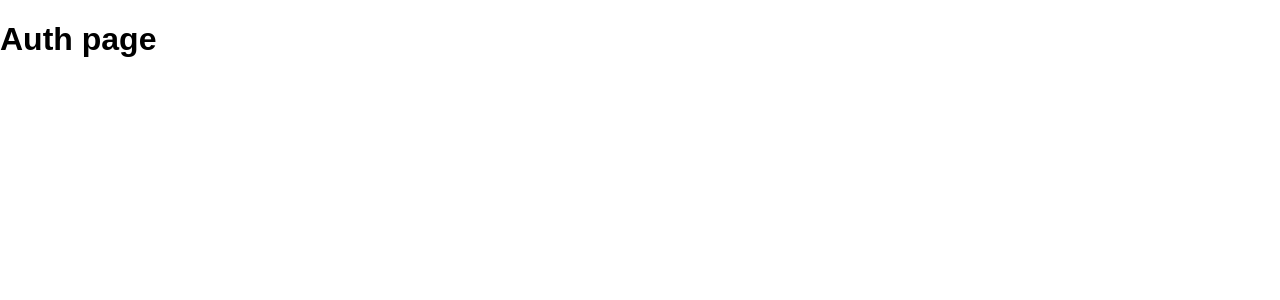
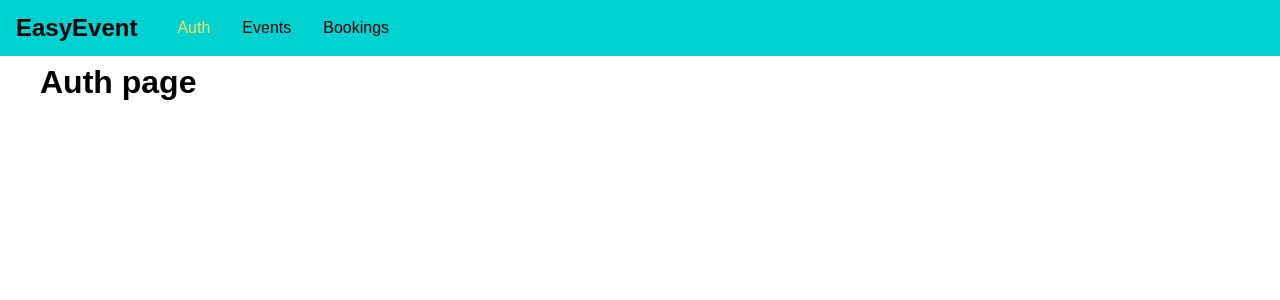
Before and after one commit to pridev13/event-booking-graphql, a React (Create React App) app in the folder frontend/: page /auth in a window 1280 px wide. Shown: the top 300 px of the page. Built offline with nearby package versions, Linux system fonts and the light colour scheme.

Commit message:
Added nav bar

```diff
--- a/frontend/src/App.css
+++ b/frontend/src/App.css
@@ -1,38 +1,3 @@
-.App {
-  text-align: center;
+.main-content {
+  margin: 4rem 2.5rem;
 }
-
-.App-logo {
-  height: 40vmin;
-  pointer-events: none;
-}
-
-@media (prefers-reduced-motion: no-preference) {
-  .App-logo {
-    animation: App-logo-spin infinite 20s linear;
-  }
-}
-
-.App-header {
-  background-color: #282c34;
-  min-height: 100vh;
-  display: flex;
-  flex-direction: column;
-  align-items: center;
-  justify-content: center;
-  font-size: calc(10px + 2vmin);
-  color: white;
-}
-
-.App-link {
-  color: #61dafb;
-}
-
-@keyframes App-logo-spin {
-  from {
-    transform: rotate(0deg);
-  }
-  to {
-    transform: rotate(360deg);
-  }
-}
--- a/frontend/src/App.js
+++ b/frontend/src/App.js
@@ -4,18 +4,22 @@
 import AuthPage from './pages/Auth';
 import EventsPage from './pages/Events';
 import BookingsPage from './pages/Bookings';
+import MainNav from './components/Navigation/MainNavigation';
 
 import './App.css';
 
 function App() {
 	return (
 		<BrowserRouter>
+			<MainNav />
+			<main className="main-content">
 				<Switch>
 					<Redirect from="/" to="/auth" exact />
 					<Route path="/auth" component={AuthPage} />
 					<Route path="/events" component={EventsPage} />
 					<Route path="/bookings" component={BookingsPage} />
 				</Switch>
+			</main>
 		</BrowserRouter>
 	);
 }
--- /dev/null
+++ b/frontend/src/components/Navigation/MainNavigation.css
@@ -0,0 +1,43 @@
+.main-navigation {
+  position: fixed;
+  top: 0px;
+  left: 0px;
+  width: 100%;
+  height: 3.5rem;
+  background-color: #01d1d1;
+  padding: 0px 1rem;
+  display: flex;
+  align-items: center;
+}
+
+.main-navigation__logo h1 {
+  margin: 0px;
+  font-size: 1.5rem;
+}
+
+.main-navigation__items {
+  margin-left: 1.5rem;
+}
+
+.main-navigation__items ul {
+  display: flex;
+  list-style: none;
+  margin: 0px;
+  padding: 0px;
+}
+
+.main-navigation__items ul li {
+  margin: 0 1rem;
+}
+
+.main-navigation__items ul li a {
+  text-decoration: none;
+  color: #000;
+  outline: none;
+}
+
+.main-navigation__items ul li a.active,
+.main-navigation__items ul li a:hover,
+.main-navigation__items ul li a:active {
+  color: #f8e264;
+}
--- /dev/null
+++ b/frontend/src/components/Navigation/MainNavigation.js
@@ -0,0 +1,29 @@
+import React from 'react';
+import {NavLink} from 'react-router-dom';
+
+import './MainNavigation.css';
+
+const MainNavigation = (props) => {
+	return (
+		<header className="main-navigation">
+			<div className="main-navigation__logo">
+				<h1>EasyEvent</h1>
+			</div>
+			<nav className="main-navigation__items">
+				<ul>
+					<li>
+						<NavLink to="/auth">Auth</NavLink>
+					</li>
+					<li>
+						<NavLink to="/events">Events</NavLink>
+					</li>
+					<li>
+						<NavLink to="/bookings">Bookings</NavLink>
+					</li>
+				</ul>
+			</nav>
+		</header>
+	);
+};
+
+export default MainNavigation;
```
Lines whose indentation alone changed are shown as unchanged.
